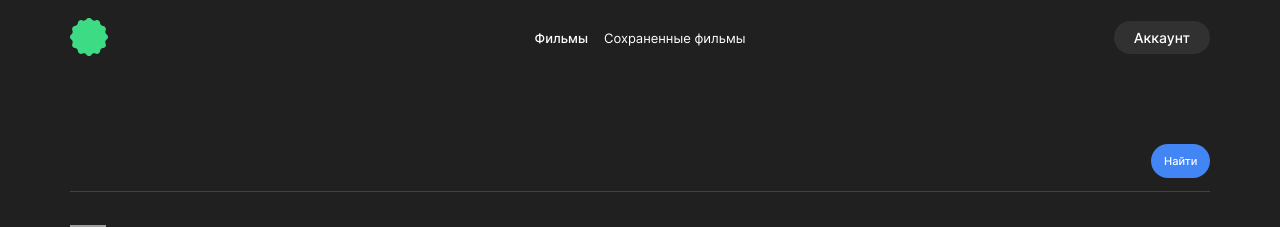
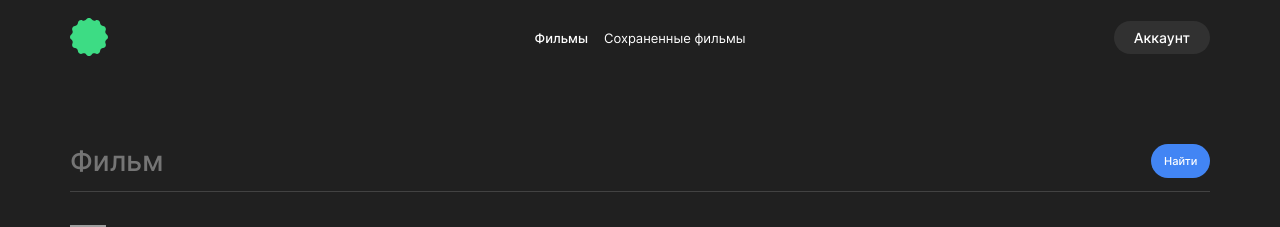
Before and after one commit to CyrilLaz/movies-explorer-frontend, a React (Create React App) app: page /movies in a window 1280 px wide. Shown: the top 227 px of the page. Built offline with nearby package versions, Linux system fonts and the light colour scheme; grey boxes are pictures that could not be loaded.

Commit message:
fix: placholder&focus эффекты на строке поиска

```diff
--- a/src/components/SearchForm/SearchForm.css
+++ b/src/components/SearchForm/SearchForm.css
@@ -18,7 +18,7 @@
 
 .search-form__input {
   border: 0;
-  margin: 0;
+  margin: 0 10px 0 0;
   padding: 0;
   background-color: transparent;
   font-family: inherit;
@@ -30,8 +30,8 @@
   width: 100%;
 }
 
-.search-form__input:focus-visible {
-  outline: none;
+.search-form__input:focus {
+  outline: 1px solid #424242;
 }
 
 .search-form__submit {
@@ -54,6 +54,7 @@
   position: absolute;
   overflow: hidden;
   opacity: 0;
+  cursor: pointer;
 }
 
 .search-form__switcher {
--- a/src/components/SearchForm/SearchForm.jsx
+++ b/src/components/SearchForm/SearchForm.jsx
@@ -1,11 +1,16 @@
 import './SearchForm.css';
 
 function SearchForm(props) {
-
   return (
     <form className="search-form">
       <fieldset className="search-form__field search-form__search-container">
-        <input type="text" className="search-form__input" maxLength="63" />
+        <input
+          type="text"
+          className="search-form__input"
+          maxLength="63"
+          required
+          placeholder='Фильм'
+        />
         <button
           onClick={(e) => {
             e.preventDefault();
@@ -22,7 +27,7 @@ function SearchForm(props) {
           <input
             className="search-form__checkbox"
             type="checkbox"
-            onChange={()=>props.toShowShortMovie()}
+            onChange={() => props.toShowShortMovie()}
             checked={props.isShortMovie}
           />
           <span className="search-form__switcher"></span>
```
Also changed, not shown: 1 other file (tests, documents, lock files or other folders).
